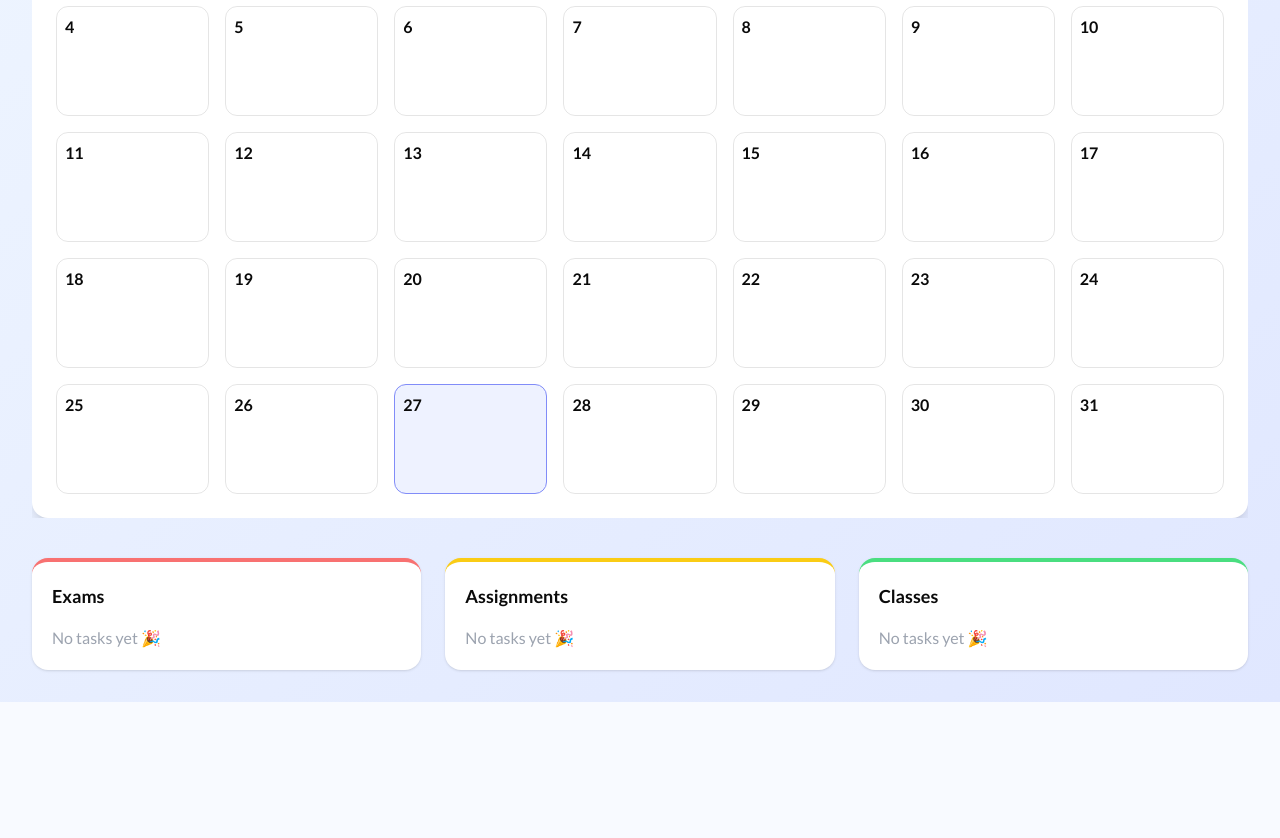
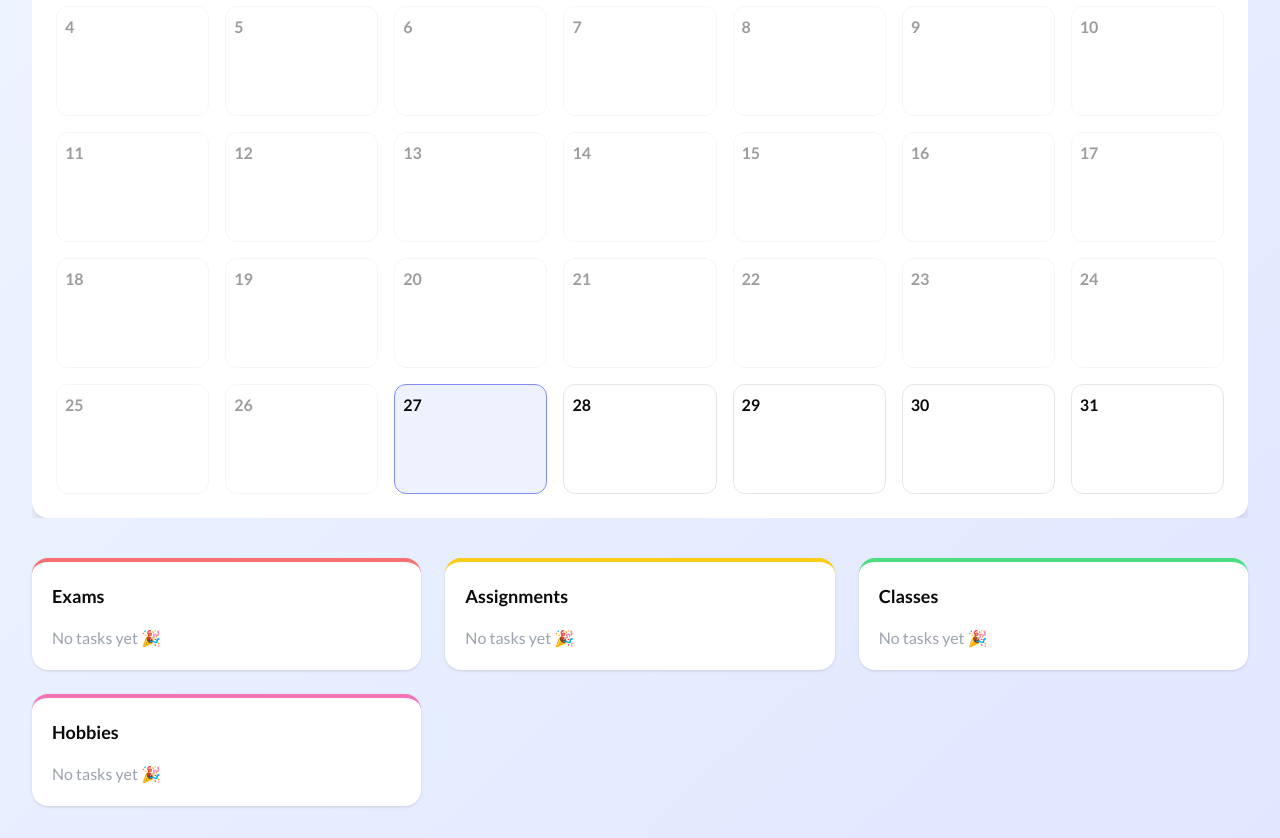
Before and after one commit to gerejakajal207/student-planner-dashboard, a React (Create React App) app: page /calendar in a window 1280 px wide. Shown: the part 400-1238 px from the top of the page. Before the commit the page ends 1102 px from the top, so only its background shows below. Built offline with nearby package versions, Linux system fonts and the light colour scheme.

Commit message:
Added TaskModal

```diff
--- /dev/null
+++ b/src/components/TaskContext.jsx
@@ -0,0 +1,40 @@
+import { createContext, useContext, useState } from "react";
+
+const TaskContext = createContext();
+
+export function TaskProvider({ children }) {
+  const [tasks, setTasks] = useState([]);
+
+  function addTask(form) {
+    const newTask = {
+      id: Date.now(),
+      title: form.taskName,
+      description: form.taskDescription,
+      subject: form.subject,
+      category: form.category,
+      priority: form.priority,
+      effort: form.effort,
+      date: new Date(form.taskDueDate + "T00:00:00"), // ← must be a Date object
+      status: "Todo",
+    };
+    setTasks((prev) => [...prev, newTask]);
+  }
+
+  function updateTaskStatus(id, status) {
+    setTasks((prev) => prev.map((t) => (t.id === id ? { ...t, status } : t)));
+  }
+
+  function deleteTask(id) {
+    setTasks((prev) => prev.filter((t) => t.id !== id));
+  }
+
+  return (
+    <TaskContext.Provider value={{ tasks, addTask, updateTaskStatus, deleteTask }}>
+      {children}
+    </TaskContext.Provider>
+  );
+}
+
+export function useTasks() {
+  return useContext(TaskContext);
+}
--- a/src/components/TaskModal.jsx
+++ b/src/components/TaskModal.jsx
@@ -6,13 +6,11 @@ const PRIORITY_COLORS = {
   Medium: "bg-yellow-500",
   High: "bg-red-500",
 };
-
 const EFFORT_COLORS = {
   Low: "bg-blue-400",
   Medium: "bg-orange-400",
   High: "bg-purple-500",
 };
-
 const CATEGORY_ICONS = {
   Class: "📚",
   Exam: "📝",
@@ -47,7 +45,7 @@ function Dropdown({ label, options, selected, onSelect, colorMap }) {
       <button
         type="button"
         onClick={() => setIsOpen((prev) => !prev)}
-        className="mt-1 flex items-center justify-between w-full rounded-lg border border-gray-300 px-3 py-2 text-sm focus:outline-none focus:ring-2 focus:ring-blue-500"
+        className="mt-1 flex w-full items-center justify-between rounded-lg border border-gray-300 px-3 py-2 text-sm focus:outline-none focus:ring-2 focus:ring-blue-500"
       >
         <span className="flex items-center gap-2">
           {colorMap && (
@@ -61,7 +59,6 @@ function Dropdown({ label, options, selected, onSelect, colorMap }) {
           className={`transition-transform duration-200 ${isOpen ? "rotate-180" : ""}`}
         />
       </button>
-
       {isOpen && (
         <div className="absolute z-10 mt-1 w-full rounded-lg border border-gray-200 bg-white shadow-lg">
           {options.map((option) => (
@@ -98,10 +95,16 @@ const defaultState = {
   effort: "Medium",
 };
 
-export default function TaskModal({ isOpen, onClose }) {
+export default function TaskModal({ isOpen, onClose, onSubmit, initialDueDate }) {
   const [form, setForm] = useState(defaultState);
+  const [showToast, setShowToast] = useState(false);
+  const today = new Date().toISOString().split("T")[0];
 
-  const today = new Date().toISOString().split("T")[0];
+  useEffect(() => {
+    if (isOpen && initialDueDate) {
+      setForm((prev) => ({ ...prev, taskDueDate: initialDueDate }));
+    }
+  }, [isOpen, initialDueDate]);
 
   function handleChange(field) {
     return (e) => setForm((prev) => ({ ...prev, [field]: e.target.value }));
@@ -113,9 +116,11 @@ export default function TaskModal({ isOpen, onClose }) {
 
   function handleSubmit(e) {
     e.preventDefault();
-    console.log(form);
+    if (onSubmit) onSubmit(form);
     setForm(defaultState);
     onClose();
+    setShowToast(true);
+    setTimeout(() => setShowToast(false), 3000);
   }
 
   function handleClose() {
@@ -123,7 +128,6 @@ export default function TaskModal({ isOpen, onClose }) {
     onClose();
   }
 
-  // No longer needs its own "Open Task" button — just renders the modal
   return (
     <>
       {isOpen && (
@@ -152,14 +156,14 @@ export default function TaskModal({ isOpen, onClose }) {
                 ×
               </button>
             </div>
-
             <p className="mb-4 text-xs text-gray-400">
               Fields marked with <span className="text-red-500">*</span> are required.
             </p>
-
             <div className="flex flex-col gap-5">
               <div>
-                <label htmlFor="taskName">Task Name <RequiredStar /></label>
+                <label htmlFor="taskName">
+                  Task Name <RequiredStar />
+                </label>
                 <input
                   id="taskName"
                   type="text"
@@ -171,9 +175,10 @@ export default function TaskModal({ isOpen, onClose }) {
                   required
                 />
               </div>
-
               <div className="flex flex-col">
-                <label htmlFor="taskDescription">Description <RequiredStar /></label>
+                <label htmlFor="taskDescription">
+                  Description <RequiredStar />
+                </label>
                 <textarea
                   id="taskDescription"
                   value={form.taskDescription}
@@ -183,9 +188,10 @@ export default function TaskModal({ isOpen, onClose }) {
                   required
                 />
               </div>
-
               <div className="flex flex-col">
-                <label htmlFor="taskDueDate">Due Date <RequiredStar /></label>
+                <label htmlFor="taskDueDate">
+                  Due Date <RequiredStar />
+                </label>
                 <input
                   type="date"
                   id="taskDueDate"
@@ -196,9 +202,10 @@ export default function TaskModal({ isOpen, onClose }) {
                   required
                 />
               </div>
-
               <div className="flex flex-col">
-                <label htmlFor="subject">Subject <RequiredStar /></label>
+                <label htmlFor="subject">
+                  Subject <RequiredStar />
+                </label>
                 <input
                   type="text"
                   id="subject"
@@ -209,7 +216,6 @@ export default function TaskModal({ isOpen, onClose }) {
                   required
                 />
               </div>
-
               <Dropdown
                 label="Category"
                 options={["Class", "Exam", "Assignment", "Hobby"]}
@@ -231,7 +237,6 @@ export default function TaskModal({ isOpen, onClose }) {
                 colorMap={EFFORT_COLORS}
               />
             </div>
-
             <div className="mt-4 flex justify-end gap-2">
               <button
                 type="button"
@@ -250,6 +255,12 @@ export default function TaskModal({ isOpen, onClose }) {
           </form>
         </div>
       )}
+      {showToast && (
+        <div className="fixed bottom-6 left-1/2 z-50 -translate-x-1/2 flex items-center gap-3 rounded-xl bg-green-500 px-5 py-3 text-white shadow-lg">
+          <span className="text-lg">✅</span>
+          <span className="text-sm font-medium">Task added successfully!</span>
+        </div>
+      )}
     </>
   );
 }
--- a/src/pages/CalendarPage.jsx
+++ b/src/pages/CalendarPage.jsx
@@ -1,233 +1,204 @@
 import React, { useState } from "react";
+import TaskModal from "../components/TaskModal";
+import { useTasks } from "../components/TaskContext";
 
 const months = [
-  "January","February","March","April","May","June",
-  "July","August","September","October","November","December"
+  "January",
+  "February",
+  "March",
+  "April",
+  "May",
+  "June",
+  "July",
+  "August",
+  "September",
+  "October",
+  "November",
+  "December",
 ];
 
-const categories = ["Exam", "Assignment", "Class"];
-
 export default function CalendarPage() {
+  const { tasks: events, addTask } = useTasks();
 
   const today = new Date();
-
   const [currentDate, setCurrentDate] = useState(today);
   const [selectedDate, setSelectedDate] = useState(today);
-  const [events, setEvents] = useState([]);
+  const [modalOpen, setModalOpen] = useState(false);
+  const [clickedDay, setClickedDay] = useState(null);
 
   const month = currentDate.getMonth();
   const year = currentDate.getFullYear();
-
   const firstDay = new Date(year, month, 1).getDay();
   const totalDays = new Date(year, month + 1, 0).getDate();
-
   const blanks = Array(firstDay).fill(null);
   const days = Array.from({ length: totalDays }, (_, i) => i + 1);
 
   const prevMonth = () => setCurrentDate(new Date(year, month - 1, 1));
   const nextMonth = () => setCurrentDate(new Date(year, month + 1, 1));
-
   const goToToday = () => {
     setCurrentDate(today);
     setSelectedDate(today);
   };
 
   const handleDateClick = (day) => {
-    const title = prompt("Enter Event Title:");
-    if (!title) return;
+    const clicked = new Date(year, month, day);
+    const todayMidnight = new Date(today.getFullYear(), today.getMonth(), today.getDate());
 
-    let category = prompt("Enter category: Exam / Assignment / Class");
+    if (clicked < todayMidnight) return; // ← block past dates
 
-    category =
-      category?.charAt(0).toUpperCase() +
-      category?.slice(1).toLowerCase();
-
-    if (!categories.includes(category)) {
-      alert("Invalid category! Defaulting to Assignment.");
-      category = "Assignment";
-    }
-
-    const newEvent = {
-      title,
-      category,
-      date: new Date(year, month, day)
+    setClickedDay(day);
+    setSelectedDate(clicked);
+    setModalOpen(true);
   };
 
-    setEvents([...events, newEvent]);
-    setSelectedDate(new Date(year, month, day));
-  };
+  const getEventsForDay = (day) =>
+    events.filter(
+      (e) =>
+        e.date.getDate() === day && e.date.getMonth() === month && e.date.getFullYear() === year
+    );
 
-  const getEventsForDay = (day) => {
-    return events.filter(
-      e =>
-        e.date.getDate() === day &&
-        e.date.getMonth() === month &&
-        e.date.getFullYear() === year
-    );
-  };
-
-  const exams = events.filter(e => e.category === "Exam");
-  const assignments = events.filter(e => e.category === "Assignment");
-  const classes = events.filter(e => e.category === "Class");
+  const exams = events.filter((e) => e.category === "Exam");
+  const assignments = events.filter((e) => e.category === "Assignment");
+  const classes = events.filter((e) => e.category === "Class");
+  const hobbies = events.filter((e) => e.category === "Hobby"); // ← ADD
 
   const categoryColors = {
     Exam: "bg-red-400",
     Assignment: "bg-yellow-400",
-    Class: "bg-green-400"
+    Class: "bg-green-400",
+    Hobby: "bg-pink-400", // ← ADD
   };
 
+  const clickedDateISO = clickedDay
+    ? `${year}-${String(month + 1).padStart(2, "0")}-${String(clickedDay).padStart(2, "0")}`
+    : "";
+
   return (
-    <div className="p-4 sm:p-6 md:p-8 bg-gradient-to-br from-blue-50 to-indigo-100 min-h-screen">
-
+    <div className="min-h-screen bg-gradient-to-br from-blue-50 to-indigo-100 p-4 sm:p-6 md:p-8">
       {/* HEADER */}
-      <div className="flex flex-col md:flex-row md:justify-between md:items-center gap-5 mb-8">
-
+      <div className="mb-8 flex flex-col gap-5 md:flex-row md:items-center md:justify-between">
         <div>
-          <h1 className="text-2xl sm:text-3xl font-bold text-gray-800">
+          <h1 className="text-2xl font-bold text-gray-800 sm:text-3xl">
             {months[month]} {year}
           </h1>
-
-          <div className="flex flex-wrap gap-3 mt-3">
-
+          <div className="mt-3 flex flex-wrap gap-3">
             <select
               value={month}
-              onChange={(e) =>
-                setCurrentDate(new Date(year, e.target.value, 1))
-              }
-              className="border p-2 rounded-lg shadow-sm text-sm sm:text-base"
+              onChange={(e) => setCurrentDate(new Date(year, e.target.value, 1))}
+              className="rounded-lg border p-2 text-sm shadow-sm sm:text-base"
             >
               {months.map((m, i) => (
-                <option key={i} value={i}>{m}</option>
+                <option key={i} value={i}>
+                  {m}
+                </option>
               ))}
             </select>
-
             <select
               value={year}
-              onChange={(e) =>
-                setCurrentDate(new Date(e.target.value, month, 1))
-              }
-              className="border p-2 rounded-lg shadow-sm text-sm sm:text-base"
+              onChange={(e) => setCurrentDate(new Date(e.target.value, month, 1))}
+              className="rounded-lg border p-2 text-sm shadow-sm sm:text-base"
             >
-              {Array.from({ length: 101 }, (_, i) => 2000 + i).map(y => (
+              {Array.from({ length: 101 }, (_, i) => 2000 + i).map((y) => (
                 <option key={y}>{y}</option>
               ))}
             </select>
-
             <button
               onClick={goToToday}
-              className="bg-indigo-500 text-white px-3 sm:px-4 py-2 rounded-lg shadow hover:bg-indigo-600 text-sm sm:text-base"
+              className="rounded-lg bg-indigo-500 px-3 py-2 text-sm text-white shadow hover:bg-indigo-600 sm:px-4 sm:text-base"
             >
               Today
             </button>
-
           </div>
         </div>
-
         <div className="flex gap-3 self-start md:self-auto">
           <button
             onClick={prevMonth}
-            className="px-3 sm:px-4 py-2 bg-white rounded-lg shadow hover:bg-gray-100"
+            className="rounded-lg bg-white px-3 py-2 shadow hover:bg-gray-100 sm:px-4"
           >
             {"<"}
           </button>
-
           <button
             onClick={nextMonth}
-            className="px-3 sm:px-4 py-2 bg-white rounded-lg shadow hover:bg-gray-100"
+            className="rounded-lg bg-white px-3 py-2 shadow hover:bg-gray-100 sm:px-4"
           >
             {">"}
           </button>
         </div>
-
       </div>
 
-      {/* CALENDAR WRAPPER FOR SMALL DEVICES */}
+      {/* CALENDAR */}
       <div className="overflow-x-auto">
-
-        <div className="grid grid-cols-7 gap-3 sm:gap-4 bg-white p-4 sm:p-6 rounded-2xl shadow-lg min-w-[700px]">
-
-          {["Sun","Mon","Tue","Wed","Thu","Fri","Sat"].map(d=>(
-            <div key={d} className="text-center font-bold text-gray-500 text-sm sm:text-base">
+        <div className="grid min-w-[700px] grid-cols-7 gap-3 rounded-2xl bg-white p-4 shadow-lg sm:gap-4 sm:p-6">
+          {["Sun", "Mon", "Tue", "Wed", "Thu", "Fri", "Sat"].map((d) => (
+            <div key={d} className="text-center text-sm font-bold text-gray-500 sm:text-base">
               {d}
             </div>
           ))}
-
-          {blanks.map((_,i)=>(
-            <div key={"b"+i}></div>
+          {blanks.map((_, i) => (
+            <div key={"b" + i}></div>
           ))}
-
-          {days.map(day=>{
-
+          {days.map((day) => {
             const isToday =
-              today.getDate() === day &&
-              today.getMonth() === month &&
-              today.getFullYear() === year;
-
+              today.getDate() === day && today.getMonth() === month && today.getFullYear() === year;
+            const isPast =
+              new Date(year, month, day) <
+              new Date(today.getFullYear(), today.getMonth(), today.getDate());
             const dayEvents = getEventsForDay(day);
-
-            return(
+            return (
               <div
                 key={day}
-                onClick={()=>handleDateClick(day)}
-                className={`
-                  min-h-[90px] sm:min-h-[110px]
-                  rounded-xl border p-2 cursor-pointer
-                  hover:shadow-md transition
-                  ${isToday ? "bg-indigo-50 border-indigo-400" : ""}
-                `}
+                onClick={() => handleDateClick(day)}
+                className={`min-h-[90px] rounded-xl border p-2 transition sm:min-h-[110px] ${isToday ? "border-indigo-400 bg-indigo-50" : ""} ${isPast ? "cursor-not-allowed opacity-40" : "cursor-pointer hover:shadow-md"}`}
               >
-                <div className="font-semibold text-sm sm:text-base">{day}</div>
-
+                <div className="text-sm font-semibold sm:text-base">{day}</div>
                 <div className="mt-1 space-y-1">
-                  {dayEvents.slice(0,2).map((event,i)=>(
+                  {dayEvents.slice(0, 2).map((event, i) => (
                     <div
                       key={i}
-                      className={`text-[10px] sm:text-xs text-white px-2 py-1 rounded ${categoryColors[event.category]}`}
+                      className={`rounded px-2 py-1 text-[10px] text-white sm:text-xs ${categoryColors[event.category] ?? "bg-gray-400"}`}
                     >
                       {event.title}
                     </div>
                   ))}
                 </div>
-
               </div>
             );
           })}
-
         </div>
       </div>
 
       {/* EVENT LIST */}
-      <div className="grid sm:grid-cols-2 lg:grid-cols-3 gap-6 mt-10">
-
-        {[{title:"Exams",data:exams,color:"border-red-400"},
-          {title:"Assignments",data:assignments,color:"border-yellow-400"},
-          {title:"Classes",data:classes,color:"border-green-400"}]
-          .map((section,i)=>(
-            <div key={i} className={`bg-white rounded-2xl shadow p-5 border-t-4 ${section.color}`}>
-
-              <h2 className="font-bold text-lg mb-4">{section.title}</h2>
-
+      <div className="mt-10 grid gap-6 sm:grid-cols-2 lg:grid-cols-3">
+        {[
+          { title: "Exams", data: exams, color: "border-red-400" },
+          { title: "Assignments", data: assignments, color: "border-yellow-400" },
+          { title: "Classes", data: classes, color: "border-green-400" },
+          { title: "Hobbies", data: hobbies, color: "border-pink-400" }, // ← ADD
+        ].map((section, i) => (
+          <div key={i} className={`rounded-2xl border-t-4 bg-white p-5 shadow ${section.color}`}>
+            <h2 className="mb-4 text-lg font-bold">{section.title}</h2>
             {section.data.length === 0 ? (
               <p className="text-gray-400">No tasks yet 🎉</p>
             ) : (
               <ul className="space-y-2">
-                  {section.data.map((event,index)=>(
-                    <li
-                      key={index}
-                      className="bg-gray-100 rounded-lg px-3 py-2 text-sm"
-                    >
-                      {event.title} —{" "}
-                      {event.date.toLocaleDateString()}
+                {section.data.map((event, index) => (
+                  <li key={index} className="rounded-lg bg-gray-100 px-3 py-2 text-sm">
+                    {event.title} — {event.date.toLocaleDateString()}
                   </li>
                 ))}
               </ul>
             )}
-
           </div>
         ))}
-
       </div>
 
+      {/* TASK MODAL */}
+      <TaskModal
+        isOpen={modalOpen}
+        onClose={() => setModalOpen(false)}
+        onSubmit={addTask}
+        initialDueDate={clickedDateISO}
+      />
     </div>
   );
 }
--- a/src/pages/TodaysMode.jsx
+++ b/src/pages/TodaysMode.jsx
@@ -1,19 +1,24 @@
+// REACT //
 import { useState } from "react";
+import { Plus, TriangleAlert } from "lucide-react";
+
+// COMPONENTS //
 import Pomodoro from "../components/Pomodoro";
 import PomodoroSettings from "../components/PomodoroSettings";
-import { Plus, TriangleAlert } from "lucide-react";
 import QuoteCard from "../components/QuoteCard";
 import ProgressCard from "../components/todays-mode/ProgressCard";
 import TaskModal from "../components/TaskModal";
+import { useTasks } from "../components/TaskContext";
 
 export default function TodaysPage() {
+  const { addTask } = useTasks(); // ← ADD THIS
+
   const [openSettings, setOpenSettings] = useState(false);
   const [openTaskModal, setOpenTaskModal] = useState(false);
 
   return (
     <div className="bg-background">
       <div className="mx-auto max-w-7xl px-4 pb-10 sm:px-6 lg:px-8">
-
         {/* QUOTE CARD */}
         <div className="mt-8 rounded-xl bg-white p-5 shadow-md sm:mt-10 sm:p-6">
           <QuoteCard />
@@ -65,7 +70,11 @@ export default function TodaysPage() {
       {openSettings && <PomodoroSettings onClose={() => setOpenSettings(false)} />}
 
       {/* TASK MODAL */}
-      <TaskModal isOpen={openTaskModal} onClose={() => setOpenTaskModal(false)} />
+      <TaskModal
+        isOpen={openTaskModal}
+        onClose={() => setOpenTaskModal(false)}
+        onSubmit={addTask}
+      />
     </div>
   );
 }
```
Also changed, not shown: src/App.js (+5 -2 lines). Lines whose indentation alone changed are shown as unchanged.
